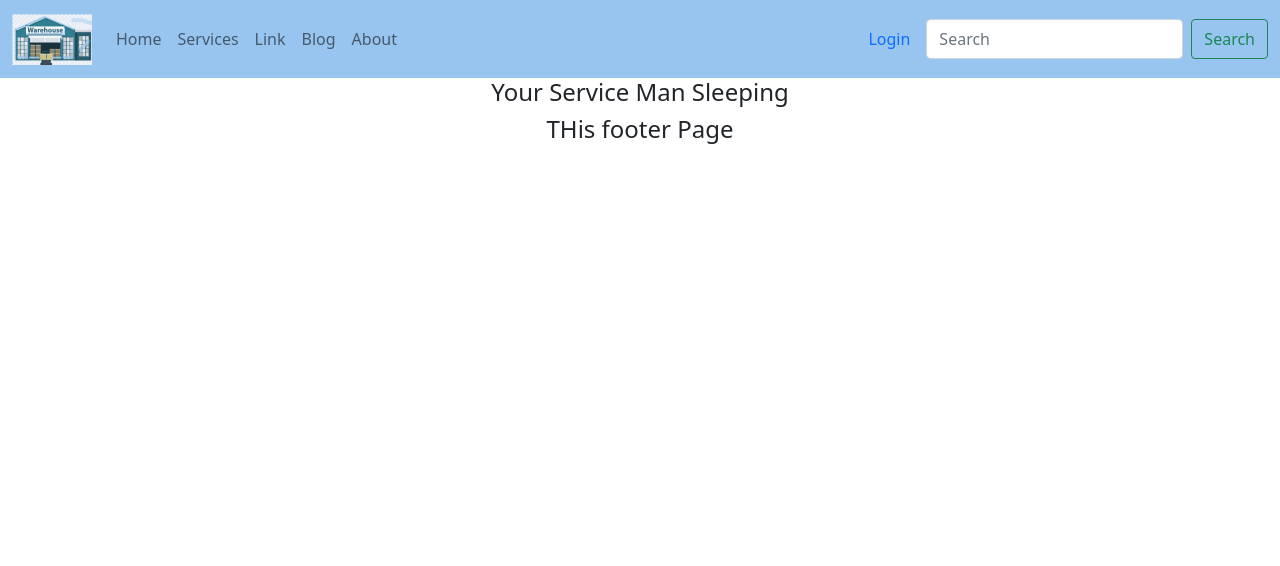
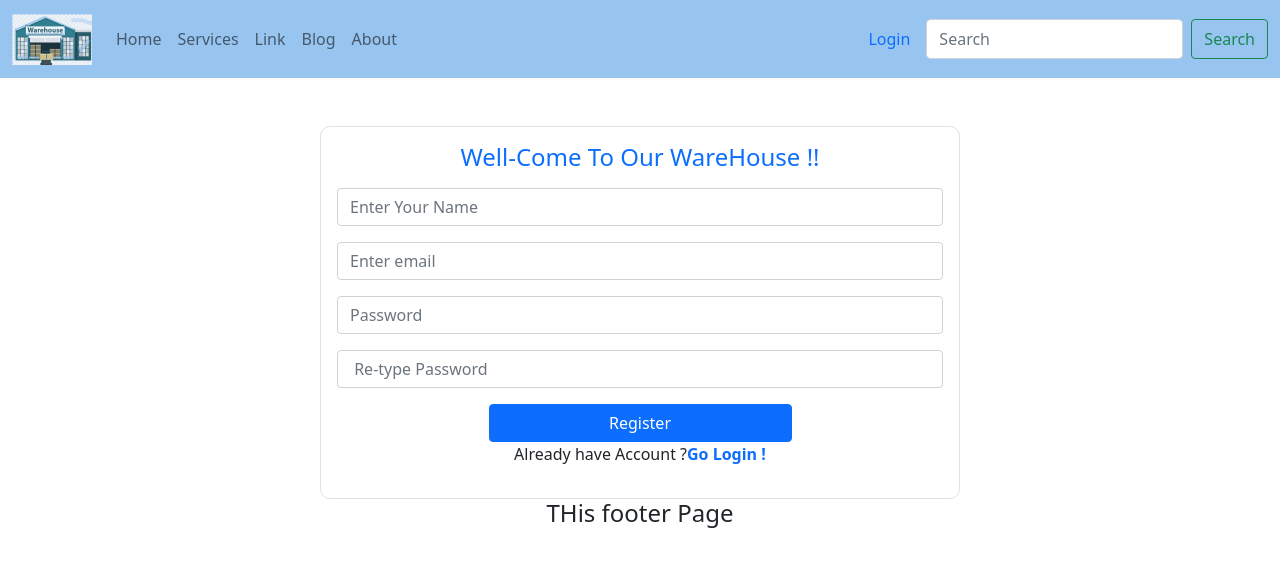
Before and after one commit to mdatislam/warehouse-management-client-As-11, a React (Create React App) app: page /Register in a window 1280 px wide. Shown: the top 566 px of the page. Built offline with nearby package versions, Linux system fonts and the light colour scheme.

Commit message:
Login & register page add

```diff
--- a/public/index.html
+++ b/public/index.html
@@ -2,7 +2,7 @@
 <html lang="en">
   <head>
     <meta charset="utf-8" />
-    <link rel="icon" href="%PUBLIC_URL%/favicon.ico" />
+    <link rel="icon" href="%PUBLIC_URL%/warehouse-icon.ico" />
     <meta name="viewport" content="width=device-width, initial-scale=1" />
     <meta name="theme-color" content="#000000" />
     <meta
--- a/src/App.js
+++ b/src/App.js
@@ -10,6 +10,7 @@ import Banner from './Pages/HomePage/Banner/Banner';
 import Login from './Pages/SecretPage/Login/Login';
 import About from './Pages/About/About';
 import NotFound from './Pages/NotFound/NotFound';
+import Register from './Pages/SecretPage/Register/Register';
 
 function App() {
   return (
@@ -19,6 +20,7 @@ function App() {
         <Route path='/' element={<Home></Home>}></Route>
         <Route path='/Services' element={<Services></Services>}></Route>
         <Route path='/Login' element={<Login></Login>}></Route>
+        <Route path='/Register' element={<Register></Register>}></Route>
         <Route path='/Banner' element={<Banner></Banner>}></Route>
         <Route path='/Services' element={<Services></Services>}></Route>
         <Route path='/Blog' element={<Blog></Blog>}></Route>
--- /dev/null
+++ b/src/Pages/SecretPage/Login/Login.css
@@ -0,0 +1,11 @@
+.form-container{
+    border-radius: 10px;
+    margin-top: 60px;
+    width: 50%;
+}
+
+@media screen and (max-width:600px) {
+    .form-container{
+        width: 80%;
+    }
+}
--- a/src/Pages/SecretPage/Login/Login.js
+++ b/src/Pages/SecretPage/Login/Login.js
@@ -1,11 +1,29 @@
-import React from 'react';
+import React from "react";
+import { Button, Form } from "react-bootstrap";
+import { Link } from "react-router-dom";
+import "./Login.css";
 
 const Login = () => {
-    return (
-        <div>
-            <h4>THis is login page</h4>
-        </div>
-    );
+  return (
+    <div className="form-container  mx-auto mt-5 border p-3 container">
+      <h4 className="mb-3 text-warning"> Please Login</h4>
+      <Form>
+        <Form.Group className="mb-3" controlId="formBasicEmail">
+          <Form.Control type="email" placeholder="Enter email" />
+        </Form.Group>
+
+        <Form.Group className="mb-3" controlId="formBasicPassword">
+          <Form.Control type="password" placeholder="Password" />
+        </Form.Group>
+
+        <Button variant="primary"  className="w-50" type="submit">
+          Login
+        </Button>
+      </Form>
+      <p>New to Our WareHouse ? <Link  className="text-decoration-none fw-bold" to='/Register'> Please Register !</Link></p>
+      <p> Forgot Password ? <button className="btn btn-link text-decoration-none fw-bolder"> Reset Password !</button> </p>
+    </div>
+  );
 };
 
 export default Login;
--- a/src/Pages/SecretPage/Register/Register.js
+++ b/src/Pages/SecretPage/Register/Register.js
@@ -1,11 +1,40 @@
-import React from 'react';
+import React from "react";
+import { Button, Form } from "react-bootstrap";
+import { Link } from "react-router-dom";
 
 const Register = () => {
-    return (
-        <div>
-            <h4>THis is Register Page</h4>
-        </div>
-    );
+  return (
+    <div className="form-container  mx-auto mt-5 border p-3 container">
+      <h4 className="mb-3 text-primary"> Well-Come To Our WareHouse !!</h4>
+      <Form>
+        <Form.Group className="mb-3" controlId="formBasicEmail">
+          <Form.Control type="text" placeholder="Enter Your Name" />
+        </Form.Group>
+
+        <Form.Group className="mb-3" controlId="formBasicEmail">
+          <Form.Control type="email" placeholder="Enter email" />
+        </Form.Group>
+
+        <Form.Group className="mb-3" controlId="formBasicPassword">
+          <Form.Control type="password" placeholder="Password" />
+        </Form.Group>
+
+        <Form.Group className="mb-3" controlId="formBasicPassword">
+          <Form.Control type="password" placeholder=" Re-type Password" />
+        </Form.Group>
+
+        <Button variant="primary"  className="w-50" type="submit">
+          Register
+        </Button>
+      </Form>
+      <p>
+        Already have Account ?
+        <Link className="text-decoration-none fw-bold" to="/Login">
+          Go Login !
+        </Link>
+      </p>
+    </div>
+  );
 };
 
 export default Register;
```
Also changed, not shown: 2 other files (tests, documents, lock files or other folders).
